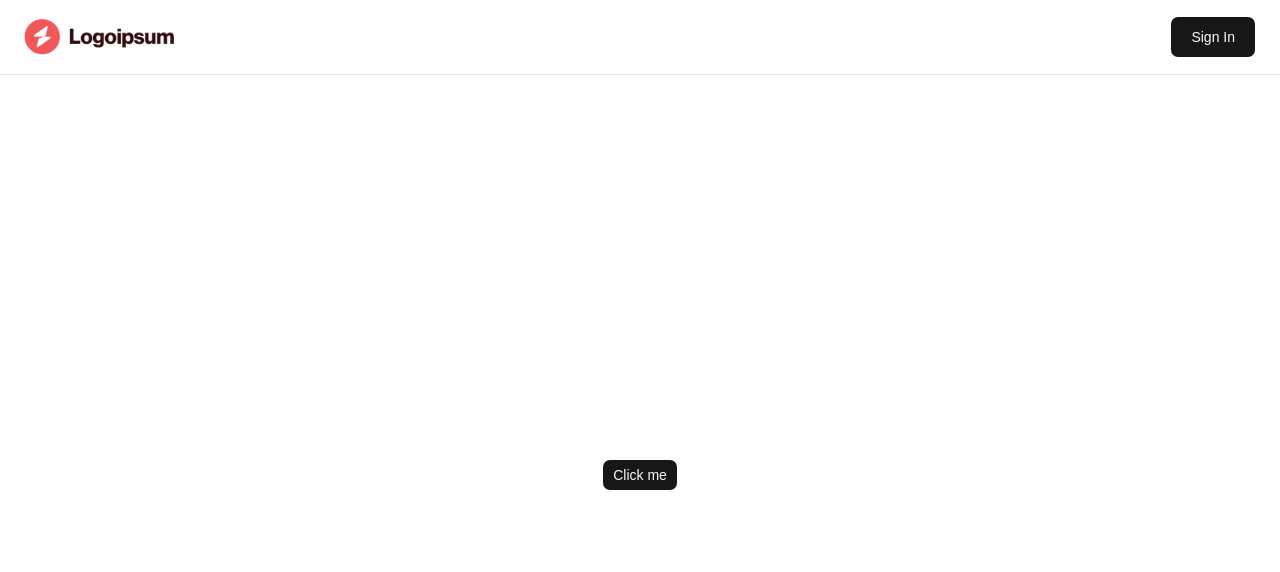
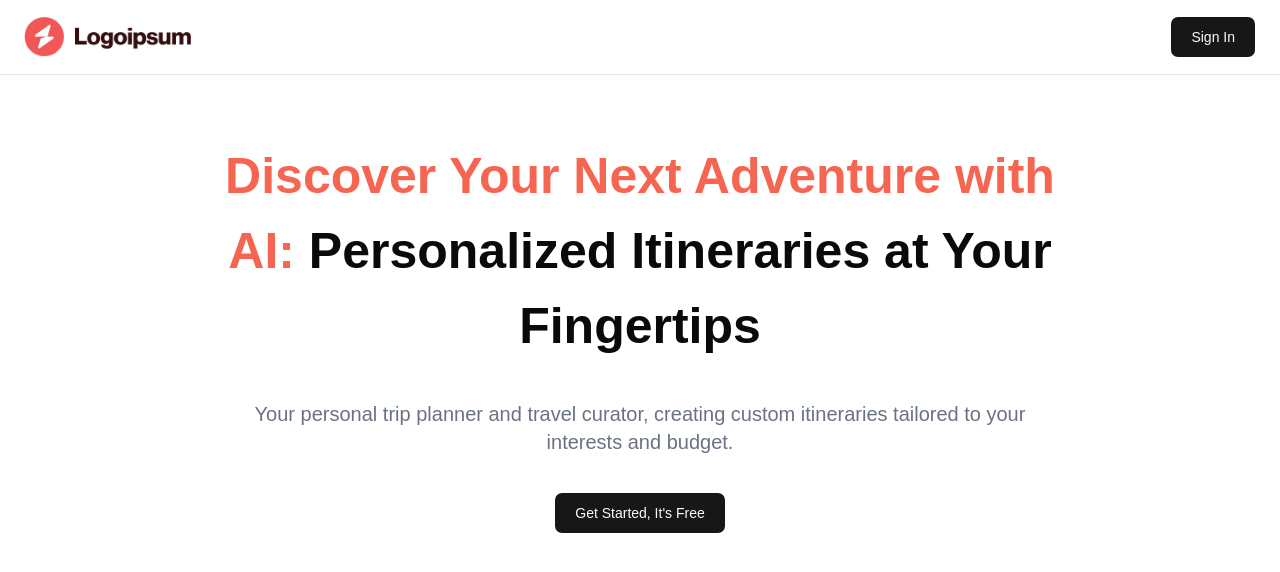
Before and after one commit to FahimFaysalNirjhar/Ai-Tour-Planner-React-Project, a React (Vite) app: page / in a window 1280 px wide. Shown: the top 572 px of the page. Built offline with nearby package versions, Linux system fonts and the light colour scheme.

Commit message:
hero section completed

```diff
--- a/src/App.jsx
+++ b/src/App.jsx
@@ -1,9 +1,10 @@
 import { Button } from "@/components/ui/button";
+import Hero from "./components/custom/Hero";
 
 function App() {
   return (
-    <div className="flex min-h-svh flex-col items-center justify-center">
-      <Button>Click me</Button>
+    <div>
+      <Hero />
     </div>
   );
 }
--- a/src/components/custom/Header.jsx
+++ b/src/components/custom/Header.jsx
@@ -7,10 +7,10 @@ const Header = () => {
       <img
         src="/logoipsum-264.png"
         alt="Logoipsum"
-        style={{ height: "36px", width: "auto" }}
+        style={{ height: "40px", width: "auto" }}
       />
       <div>
-        <Button className="p-5 ">Sign In</Button>
+        <Button className="p-5">Sign In</Button>
       </div>
     </div>
   );
--- /dev/null
+++ b/src/components/custom/Hero.jsx
@@ -0,0 +1,27 @@
+import React from "react";
+import { Button } from "../ui/button";
+import { Link } from "react-router";
+
+const Hero = () => {
+  return (
+    <div className="flex flex-col items-center mx-56 mt-16 gap-9">
+      <h1 className="text-[50px] font-extrabold text-center">
+        <span className="text-[#f56551]">
+          Discover Your Next Adventure with AI:
+        </span>{" "}
+        Personalized Itineraries at Your Fingertips
+      </h1>
+      <p className="text-xl text-gray-500 text-center">
+        Your personal trip planner and travel curator, creating custom
+        itineraries tailored to your interests and budget.
+      </p>
+      <div>
+        <Link to="/create-trip">
+          <Button className="p-5">Get Started, It's Free</Button>
+        </Link>
+      </div>
+    </div>
+  );
+};
+
+export default Hero;
```
